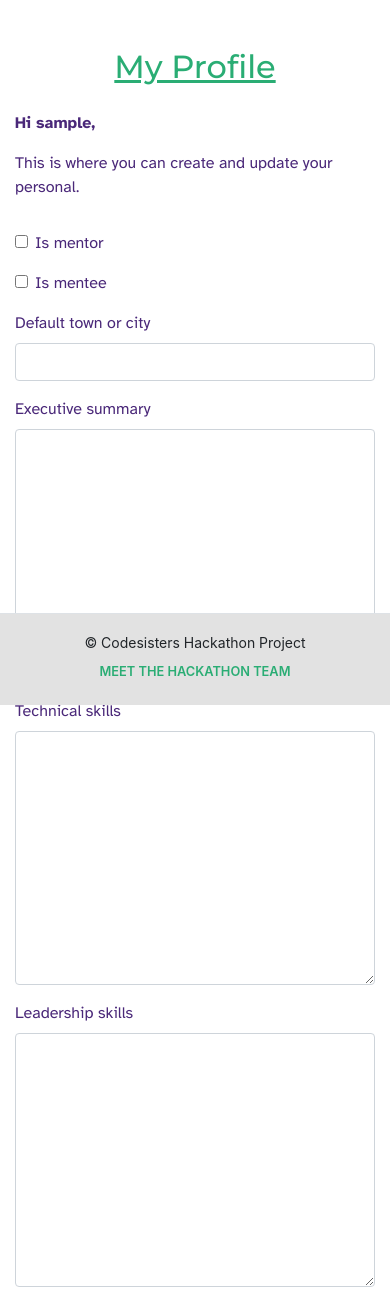
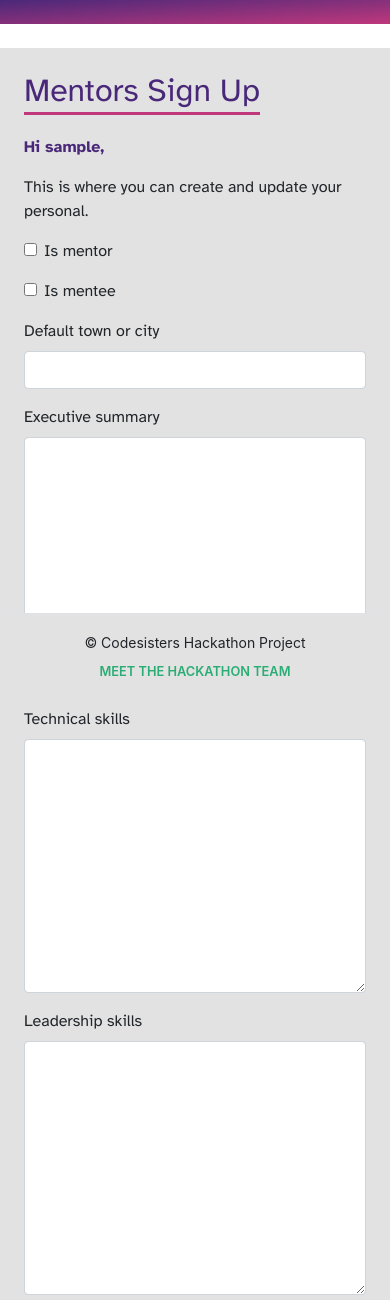
Before and after one commit to rachel-o-donnell/rising-women, a Django app: page /profile/ in a window 390 px wide. Shown: the part 139-1439 px from the top of the page. Run offline with Django 3.2, Linux system fonts and the light colour scheme; the visitor is signed in with stand-in values (Sample User, id 1); some libraries are stand-ins or nearby versions.

Commit message:
Styled profile update page, fixed mentor detail responsive

```diff
--- a/mentors/templates/mentor-detail.html
+++ b/mentors/templates/mentor-detail.html
@@ -8,14 +8,16 @@
             <div class="col">
                 <div class="card mt-3 mb-3 text-center bg-light-grey border-0 rounded-card color-dark-purple">
                     <div class="card-body p-5">
-                        <div class="d-flex">
+                        <div class="row">
+                            <div class="col col-12 col-lg-3">
                             {% if "placeholder" in object.image.url %}
                                 <img class="card-img-top rounded-circle detail-card-image"
                                      src="https://res.cloudinary.com/dwjq6izv5/image/upload/v1676992902/PP1/blank-profile-picture-g64a2ffd0b_640_bsdtib.png">
                             {% else %}
                                 <img class="card-img-top rounded-circle detail-card-image" src='{{ object.image.url }}'>
                             {% endif %}
-                            <div class="text-left ml-5">
+                            </div>
+                            <div class="col col-12 col-lg-9 text-left">
                                 <h5 class="card-title mt-5">
                                     {{ object.name }}
                                 </h5>
--- a/profiles/templates/profiles/profile.html
+++ b/profiles/templates/profiles/profile.html
@@ -16,33 +16,32 @@
 
 
 {% block content %}
-<div class="container mb-5">
-    <div class="row">
-        <div class="col">
+    {% include 'includes/header-separator-bar.html' %}
+<div class="container mb-5 mt-4 bg-light-grey">
+    <div class="row justify-content-center text-left">
+        <div class="col col-12 col-lg-8 align-self-start p-4">
             <!-- PAGE HEADING -->
-            <h2 class="display-5 text-center mt-5 mb-4 allauthH"><u>My Profile</u></h2>
-        </div>
-    </div>
-    <div class="row">
-        <div class="col-12">
+            <h2 class="header-underline-pink mb-4"><span class="color-dark-purple">Mentors Sign Up</span></h2>
+            <!-- PAGE GREETING -->
+            <div>
                 <p class="font-weight-bold profilefont">Hi {{ user.username }},</p>
             </div>
-        <div class="col-12">
-            <p class="profilefont">
+            <div>
+                <p>
                     This is where you can create and update your personal.
                 </p>
             </div>
-    </div>
-
             <!-- PROFILE FORM -->
             <div>
-        <form class="mt-3 profilefont" action="{% url 'profile' %}" method="POST" id="profile-update-form">
+                <form class="mt-3" action="{% url 'profile' %}" method="POST" id="profile-update-form">
                     {% csrf_token %}
                     {{ form|crispy }}
-            <button class="btn-lg text-light text-uppercase text-center" id="buttonallauth">Update Information</button>
+                    <button class="btn btn-sm bg-dark-purple text-white" id="buttonallauth">Submit</button>
+                    <a class="btn btn-sm bg-dark-purple text-white" href="/">Cancel</a>
                 </form>
             </div>
-
+        </div>
+    </div>
 </div>
 {% endblock %}
 
--- a/static/css/style.css
+++ b/static/css/style.css
@@ -22,6 +22,13 @@ header {
 
 .color-pink {
     color: #bf387c;
+}
+
+.header-underline-pink {
+    color: #bf387c;
+    text-decoration: underline;
+    text-underline-color: #bf387c !important;
+    text-underline-offset: .7rem;
 }
 
 .nav-link {
```
Lines whose indentation alone changed are shown as unchanged.
